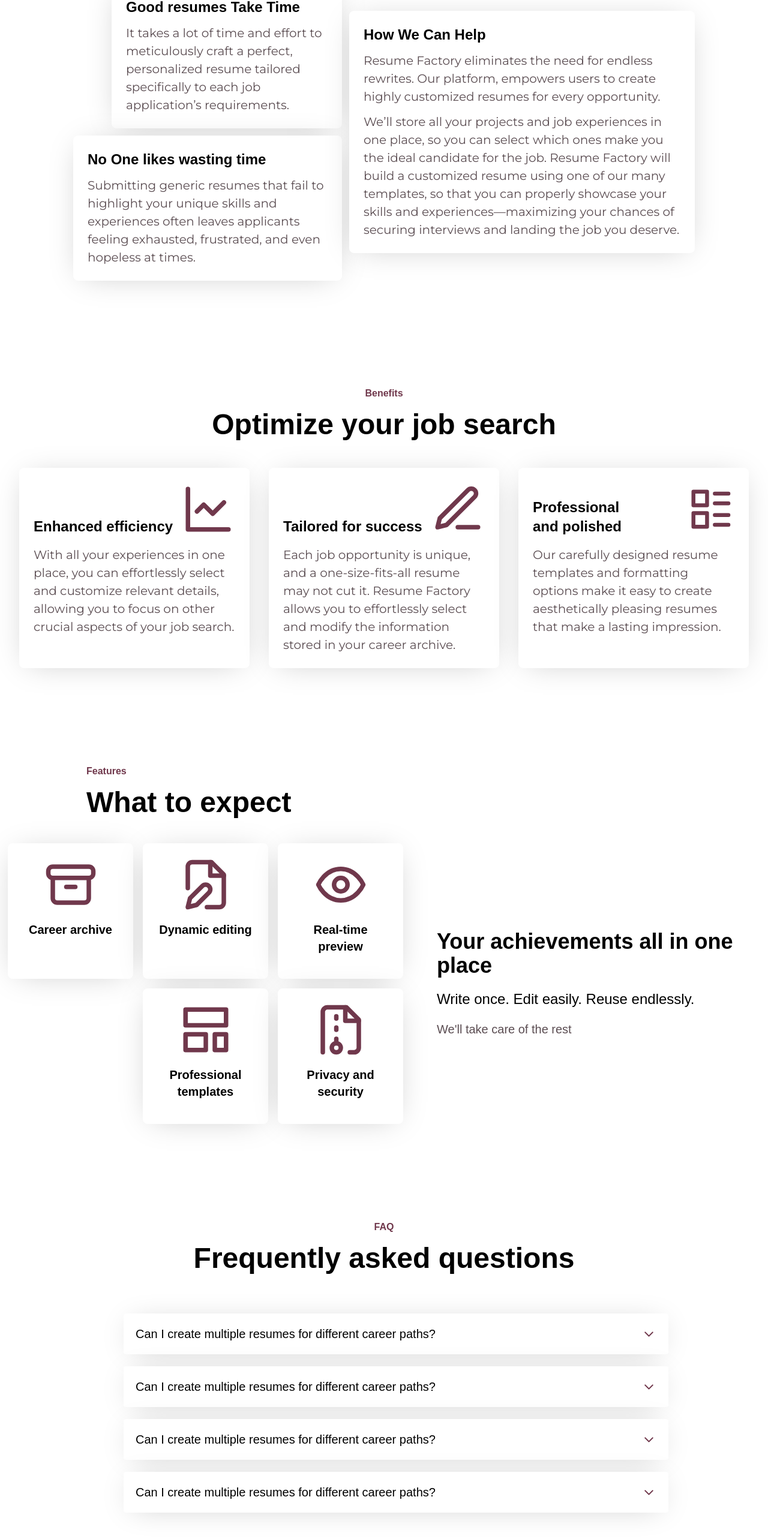
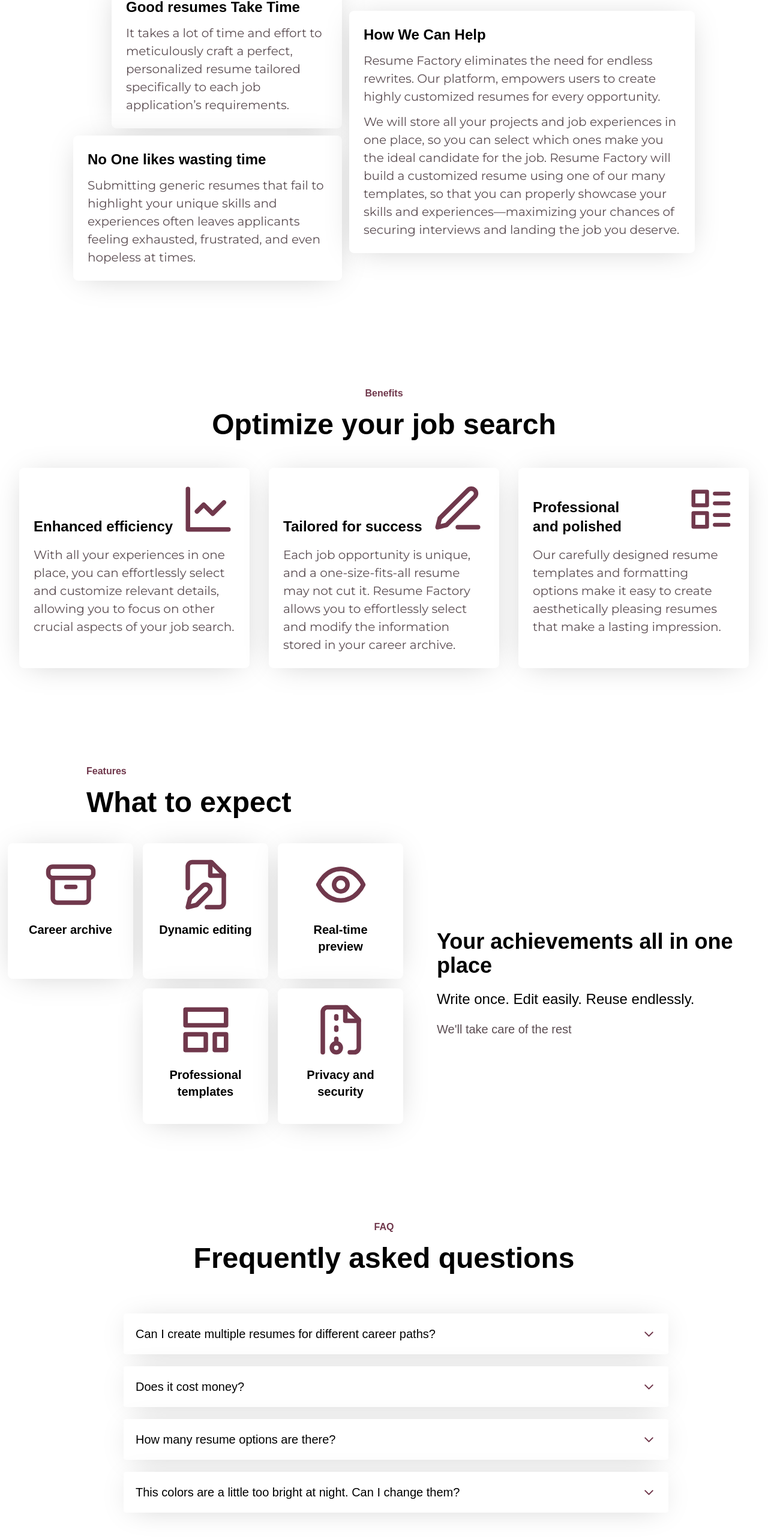
Before and after one commit to CSC-3380-Spring-2024/resume-factory, a Next.js app: page / in a window 1280 px wide. Shown: the part 1104-3670 px from the top of the page at 60% size. Built offline with nearby package versions, Linux system fonts and the light colour scheme; a web font is replaced by a local one.

Commit message:
cleaned up references, finished faq

```diff
--- a/src/pages/index.tsx
+++ b/src/pages/index.tsx
@@ -116,7 +116,10 @@
 
   return (
     <Container>
-      <section className="mb-[72px] flex flex-row items-center justify-between gap-x-14">
+      <section
+        id="about"
+        className="mb-[72px] flex flex-row items-center justify-between gap-x-14"
+      >
         {bar}
         <p className="min-w-max font-mono text-xl font-medium text-fg-light">
           {count} resumes created so far
@@ -171,9 +174,9 @@
               platform, empowers users to create highly customized resumes for
               every opportunity.
             </p>
-            <p className="text-xl leading-[1.5] text-fg-light">
-              We’ll store all your projects and job experiences in one place, so
-              you can select which ones make you the ideal candidate for the
+            <p id="benefits" className="text-xl leading-[1.5] text-fg-light">
+              We will store all your projects and job experiences in one place,
+              so you can select which ones make you the ideal candidate for the
               job. Resume Factory will build a customized resume using one of
               our many templates, so that you can properly showcase your skills
               and experiences—maximizing your chances of securing interviews and
@@ -283,7 +286,9 @@
             <p className="text-2xl">
               Write once. Edit easily. Reuse endlessly.
             </p>
-            <p className="text-xl text-fg-light">We'll take care of the rest</p>
+            <p id="faq" className="text-xl text-fg-light">
+              We'll take care of the rest
+            </p>
           </div>
         </div>
       </section>
@@ -304,22 +309,22 @@
         <Accordion.Root type="single" collapsible>
           <FAQItem
             question="Can I create multiple resumes for different career paths?"
-            answer="Good answer thumbs up!"
+            answer="Yes you can! When listing qualifications you can pick and choose which will be used in the final product. If you don't think it will be necessary for a certain job type, you can store it for later use."
             value="item-1"
           />
           <FAQItem
-            question="Can I create multiple resumes for different career paths?"
-            answer="Good answer thumbs up!"
+            question="Does it cost money?"
+            answer="Not at all! This is a project for personal use and requires nothing other than your input."
             value="item-2"
           />
           <FAQItem
-            question="Can I create multiple resumes for different career paths?"
-            answer="Good answer thumbs up!"
+            question="How many resume options are there?"
+            answer="I plan to have 3 available templates. One for general use and two for computer science related fields."
             value="item-3"
           />
           <FAQItem
-            question="Can I create multiple resumes for different career paths?"
-            answer="Good answer thumbs up!"
+            question="This colors are a little too bright at night. Can I change them?"
+            answer="Select the moon right by the sign up button to enable dark mode."
             value="item-4"
           />
         </Accordion.Root>
@@ -350,10 +355,10 @@
             <FooterColumn
               mainLink={{ label: "Home", url: "/" }}
               subLinks={[
-                { label: "About", url: "/" },
-                { label: "Benefits", url: "/" },
-                { label: "Features", url: "/" },
-                { label: "FAQs", url: "/" },
+                { label: "About", url: "#about" },
+                { label: "Benefits", url: "#benefits" },
+                { label: "Features", url: "#features" },
+                { label: "FAQs", url: "#faq" },
               ]}
             ></FooterColumn>
             <FooterColumn
```
